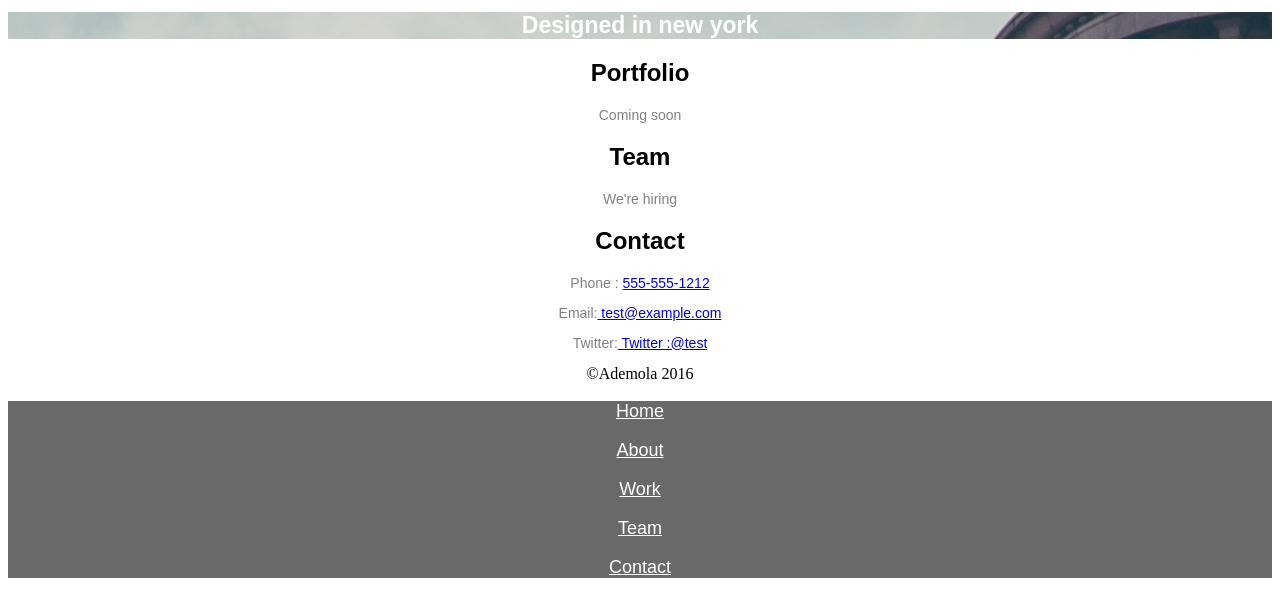
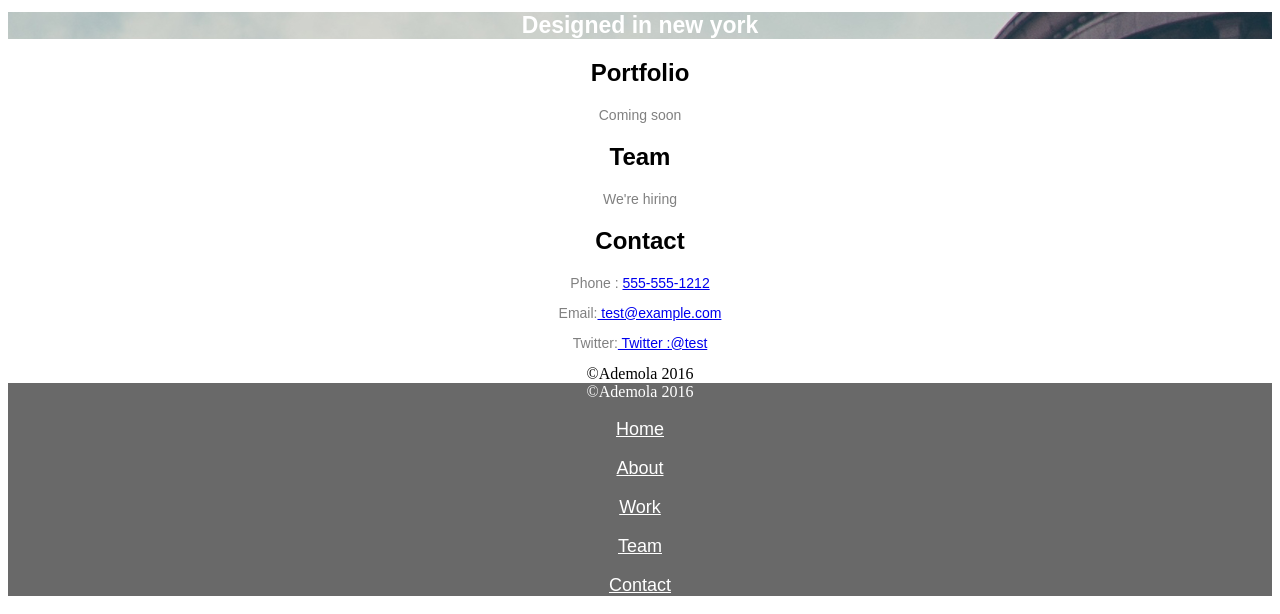
Before and after one commit to ademola1995/Broadway-project-, a plain HTML site: page resources/index.html in a window 1280 px wide. Shown: the part 722-1336 px from the top of the page. Drawn offline with Linux system fonts and the light colour scheme; a script that the page names is missing; files whose address does not match are found by name.

Commit message:
add file

```diff
--- a/resources/css/style.css
+++ b/resources/css/style.css
@@ -45,6 +45,9 @@ h1{
 .changecolor{
     background-color:dimgray;
     color:white;
-    display:block;
+    text-align:center;
+    bottom:0;
+    width:100%;
+
 
 }
--- a/resources/index.html
+++ b/resources/index.html
@@ -65,6 +65,8 @@
 </div>
 
 <div class="changecolor">
+        <div class="footer">&copy;Ademola 2016
+
         <p id="edit"><a id ="edit"href="#">Home</a></p>
         <p id="edit"><a id ="edit"href="#">About</a></p>
         <p id="edit"><a id ="edit"href="#">Work</a></p>
```
